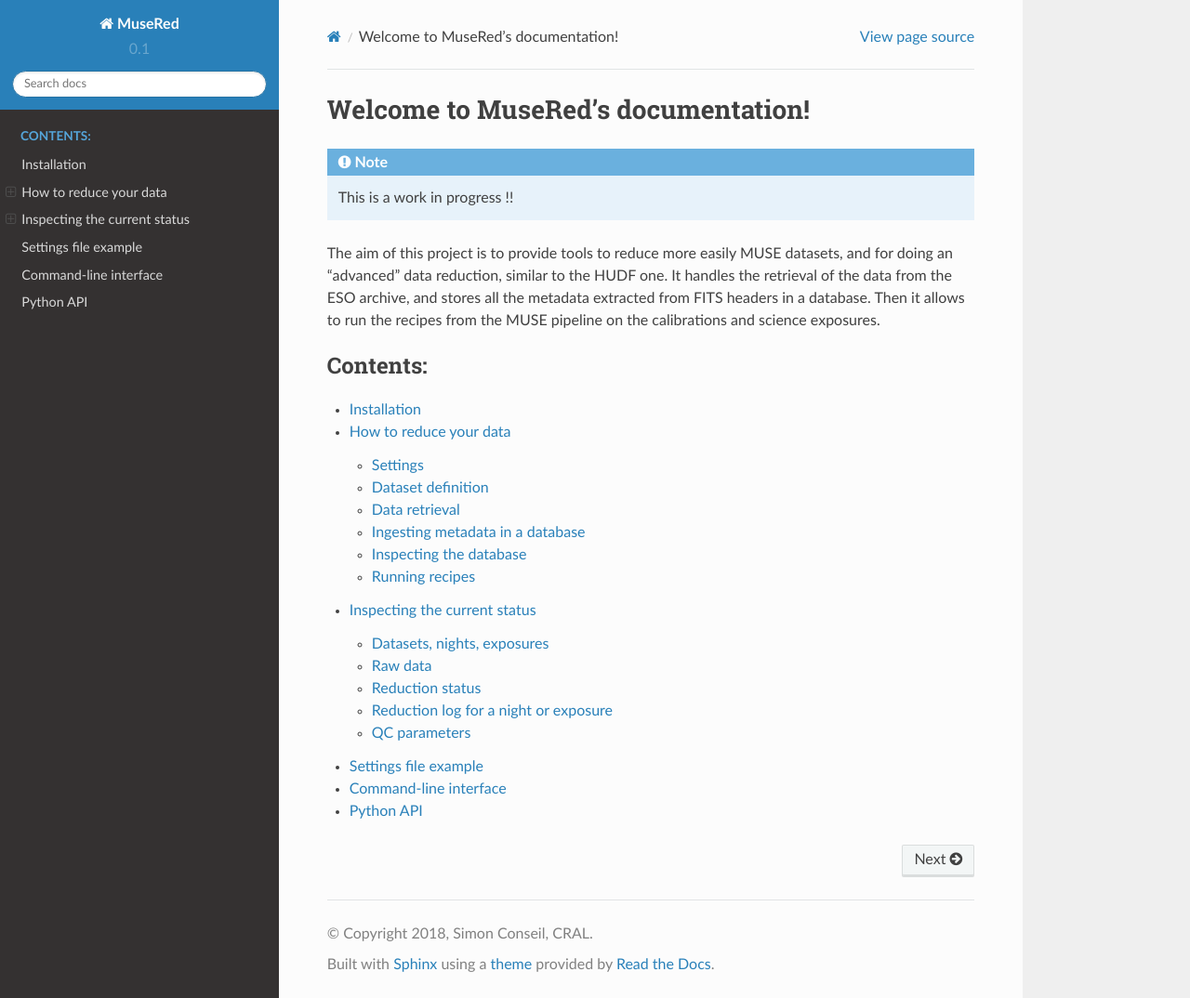
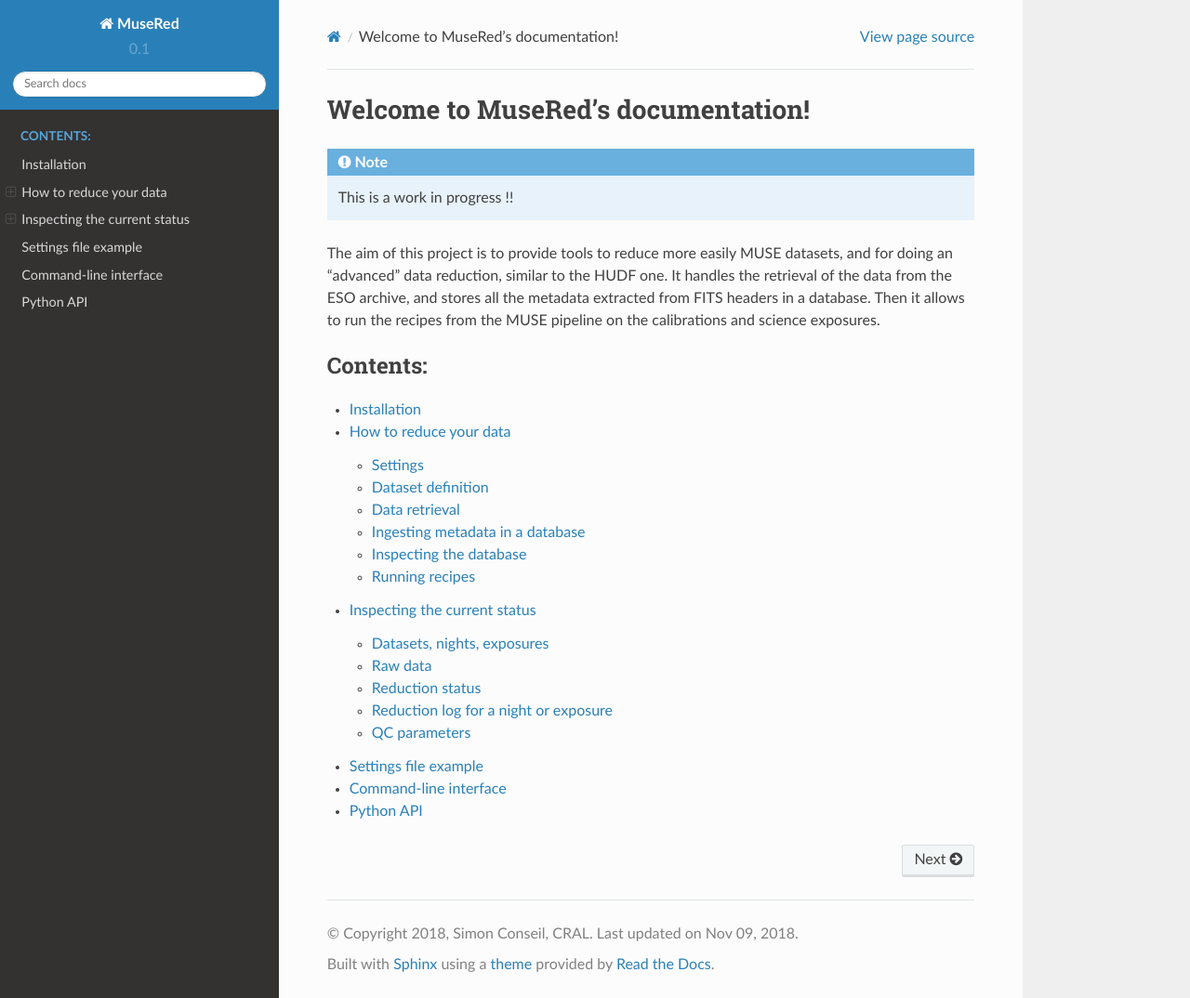
Before and after one commit to musevlt/musered, a Sphinx documentation site: the page built from docs/index.rst, in a window 1280 px wide and 1074 px high. Shown: the whole window at 93% size. Built offline with Sphinx 7.4.7 and the Read the Docs theme 2.0.0, drawn with Linux system fonts in a browser that asks for light colours.

```diff
--- a/docs/conf.py
+++ b/docs/conf.py
@@ -28,7 +28,7 @@ copyright = '2018, Simon Conseil, CRAL'
 author = 'Simon Conseil'
 
 # The short X.Y version
-version = re.match('\d+\.\d+', pkgmeta['__version__']).group()
+version = re.match(r'\d+\.\d+', pkgmeta['__version__']).group()
 # The full version, including alpha/beta/rc tags.
 release = pkgmeta['__version__']
 
@@ -123,6 +123,7 @@ html_static_path = ['_static']
 #
 # html_sidebars = {}
 
+html_last_updated_fmt = '%b %d, %Y'
 
 # -- Options for HTMLHelp output ---------------------------------------------
 
```
